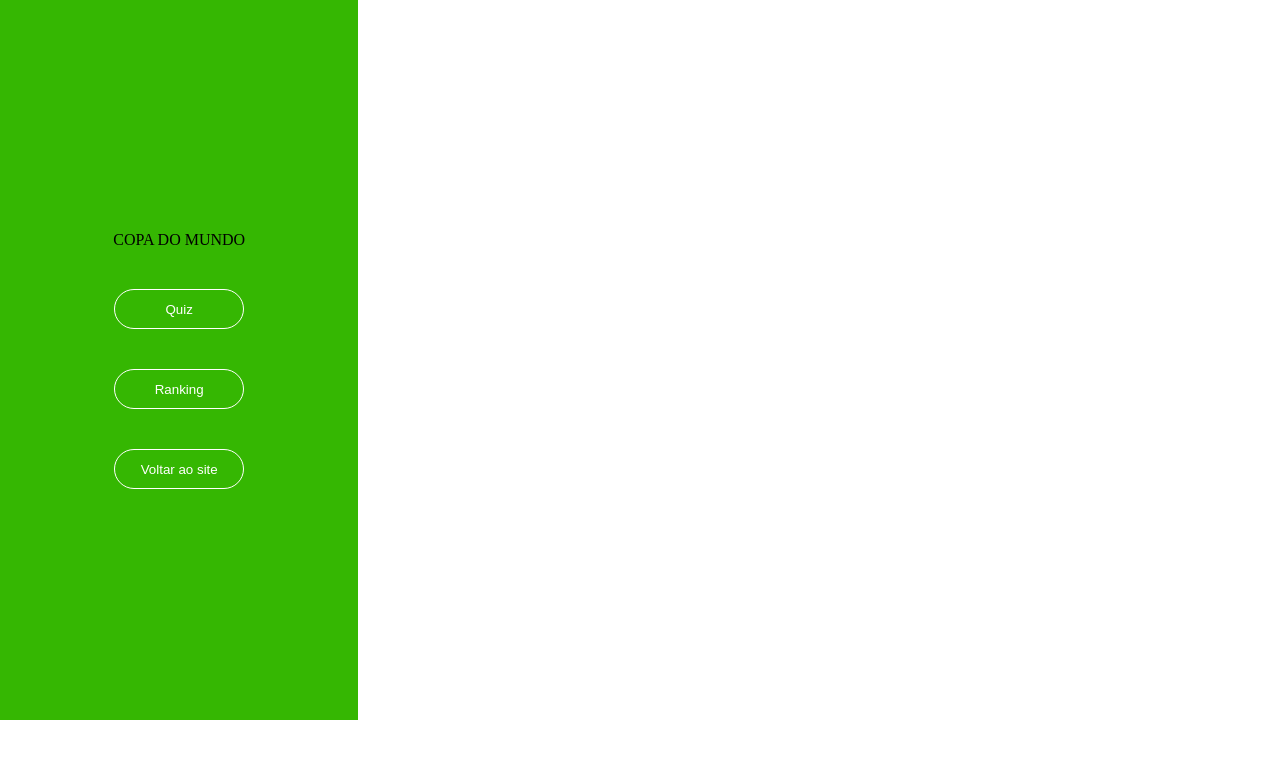
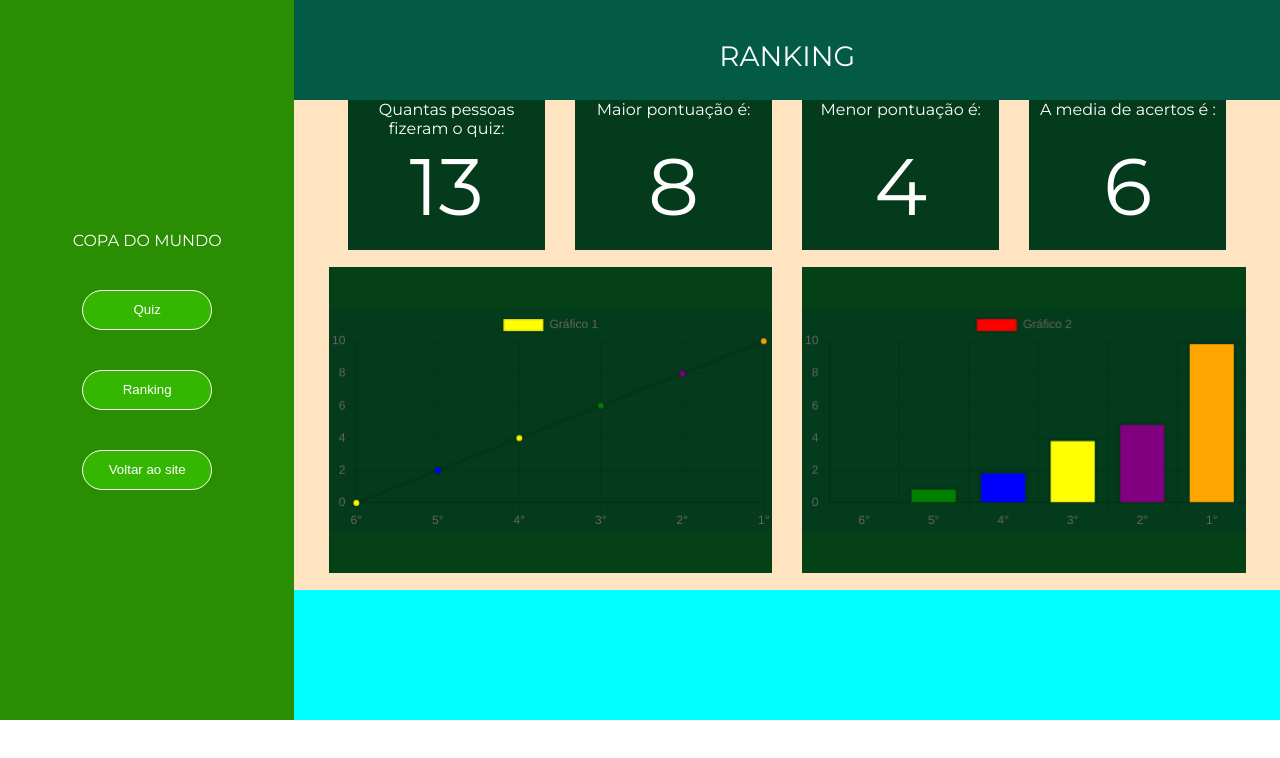
Before and after one commit to Nicollassantosz/Projeto-individual, a website: page public/dashboard.html in a window 1280 px wide. Drawn offline with nearby package versions, Linux system fonts and the light colour scheme.

Commit message:
dash mocada

```diff
--- a/public/css/dashboard.css
+++ b/public/css/dashboard.css
@@ -9,11 +9,13 @@ body{
     height: 720px;
     width: 100%;
     display: flex;
+    color: white;
+    font-family: "Montserrat", sans-serif;
 }
 .container{
-    width: 28%;
+    width: 23%;
     height: 720px;
-    background-color: #35b702;
+    background-color: #298e01;
     display: flex;
     text-align: center;
     justify-content: center;
@@ -51,3 +53,85 @@ body{
  color: white;
  margin-top: 0%;
 }
+
+#div_container{
+    width: 77%;
+    height: 720px;
+    background-color: aqua;
+    display: flex;
+    text-align: center;
+  flex-direction: column;
+}
+
+.div_titulo{
+    width: 100%;
+    height: 100px;
+    background-color: rgb(3, 91, 70);
+    display: inline-block;
+    flex-direction: row;
+
+}
+
+.div_titulo p{
+    align-self: center;
+ justify-content: center;
+ margin-top: 4%;
+ font-size: 28px;
+}
+
+.div_kpi{
+    width: 100%;
+    height: 150px;
+    background-color: rgb(255, 228, 193);
+    display: flex;
+    flex-direction: row;
+gap: 30px;
+justify-content: center;
+}
+
+.div_grafico{
+    width: 100%;
+    height: 340px;
+    display: flex;
+    flex-direction: row;
+gap: 30px;
+justify-content: center;
+align-items: center;
+background-color: rgb(255, 228, 193);
+}
+
+.quadrado_kpi{
+    height: 100%;
+    width: 20%;
+    background-color: rgb(4, 59, 28);
+}
+
+.quadrado_grafico{
+    height: 90%;
+    width: 45%;
+    background-color: rgb(4, 65, 23);
+    justify-content: center;
+    display: flex;
+}
+
+#myChart{
+    background-color: rgb(4, 59, 28);
+    justify-content: center;
+    align-self: center;
+    width: 100%;
+    height:100px;
+}
+
+.quadrado_kpi span{
+    font-size: 80px;
+    text-align: center;
+    justify-content: center;
+}
+
+#myChart2{
+    background-color: rgb(4, 59, 28);
+    justify-content: center;
+    align-self: center;
+    width: 100%;
+    height:100px;
+}
--- a/public/css/style.css
+++ b/public/css/style.css
@@ -564,7 +564,7 @@ footer */
 
 
 footer{
-    height: 100px;
+    height: 150px;
     width: 100%;
     display: flex;
     flex-direction: column;
@@ -577,8 +577,9 @@ footer{
     display: flex;
     flex-direction: row;
     background-color: rgb(30, 75, 56);
-    height: 100px;
+    height: 200px;
     width: 100%;
+    margin-top: 2%;
     align-items: center;
     justify-content: center;
     gap:120px;
--- a/public/dashboard.html
+++ b/public/dashboard.html
@@ -18,8 +18,104 @@
         <button class="button_ranking">Ranking</button>
         <a href="index.html"><button class="button_voltar">Voltar ao site</button></a>
     </div>
+    <div id="div_container">
+        <div class="div_titulo">
+            <p>RANKING</p>
+        </div>
+        <div class="div_kpi">
+            <div class="quadrado_kpi">
+               Quantas pessoas fizeram o quiz:<br>
 
+               <span class="numero_kpi">13</span>
+            </div>
+            <div class="quadrado_kpi">
+                Maior pontuação é:<br><br>
+                <span class="numero_kpi">8</span>
+            </div>
+            <div class="quadrado_kpi">
+                Menor pontuação é:<br><br>
+                <span class="numero_kpi">4</span>
+            </div>
+            <div class="quadrado_kpi">
+                A media de acertos é :<br><br>
+                <span class="numero_kpi">6</span>
+            </div>
+        </div>
+        <div class="div_grafico">
+            <div class="quadrado_grafico">
+
+                    <canvas id="myChart"></canvas>
+
+            </div>
+            <div class="quadrado_grafico">
+                <canvas id="myChart2"></canvas>
+            </div>
+        </div>
+    </div>
 
 </body>
 
 </html>
+
+
+<script src="https://cdn.jsdelivr.net/npm/chart.js"></script>
+
+<script>
+    // Primeiro gráfico
+    const ctx = document.getElementById('myChart');
+    new Chart(ctx, {
+      type: 'line',
+      data: {
+        labels: ['6°', '5°', '4°', '3°', '2°', '1°'],
+        datasets: [{
+          label: 'Gráfico 1',
+          data: [0 , 2, 4, 6, 8, 10],
+          backgroundColor: [
+            'yellow',
+            'blue',
+            'yellow',
+            'green',
+            'purple',
+            'orange'
+          ],
+          borderWidth: 3,
+        }]
+      },
+      options: {
+        scales: {
+          y: {
+            beginAtZero: true
+          }
+        }
+      }
+    });
+
+    // Segundo gráfico
+    const ctx2 = document.getElementById('myChart2');
+    new Chart(ctx2, {
+      type: 'bar',
+      data: {
+        labels: ['6°', '5°', '4°', '3°', '2°', '1°'],
+        datasets: [{
+          label: 'Gráfico 2',
+          data: [0 , 1, 2, 4, 5, 10],
+          backgroundColor: [
+            'red',
+            'green',
+            'blue',
+            'yellow',
+            'purple',
+            'orange'
+          ],
+          borderWidth: 3,
+        }]
+      },
+      options: {
+        scales: {
+          y: {
+            beginAtZero: true
+          }
+        }
+      }
+    });
+  </script>
```
Also changed, not shown: public/index.html (+6 -6 lines), public/js/dashboard.js (line endings or trailing spaces), 2 other files.
